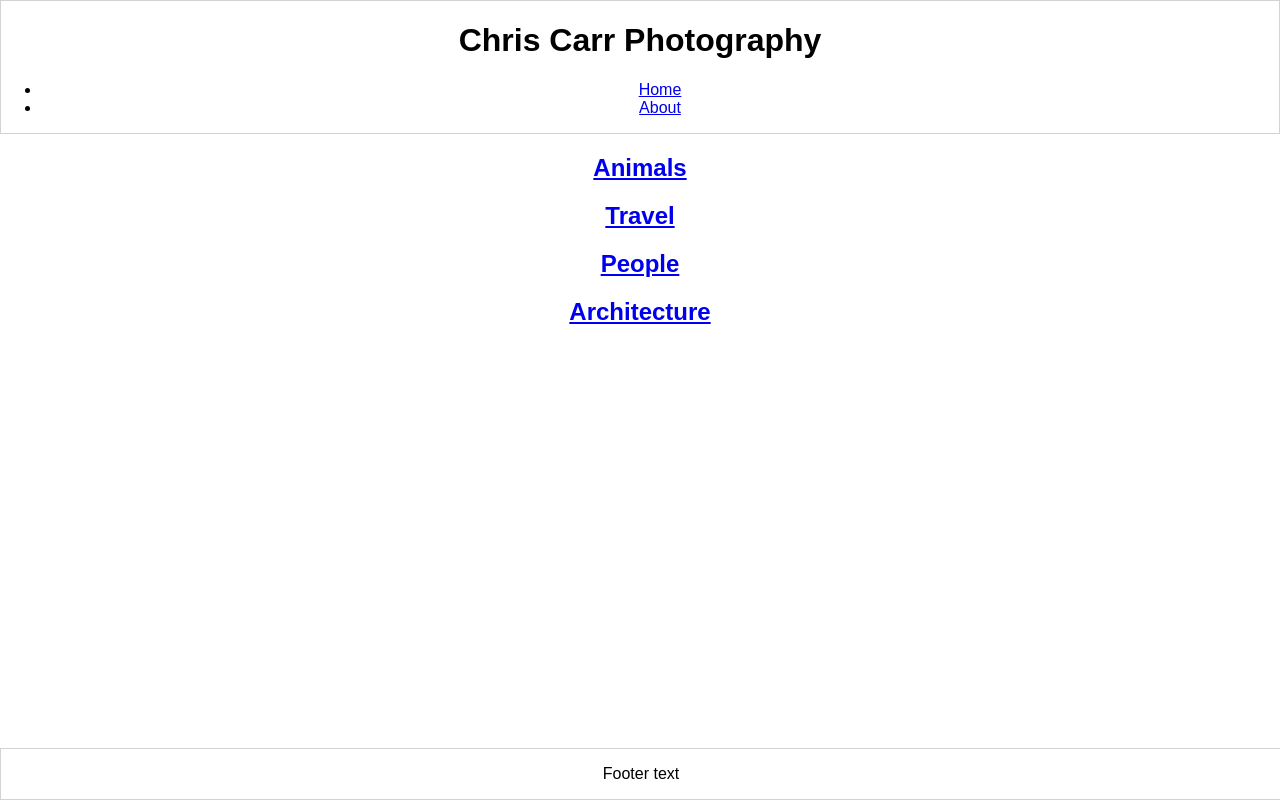
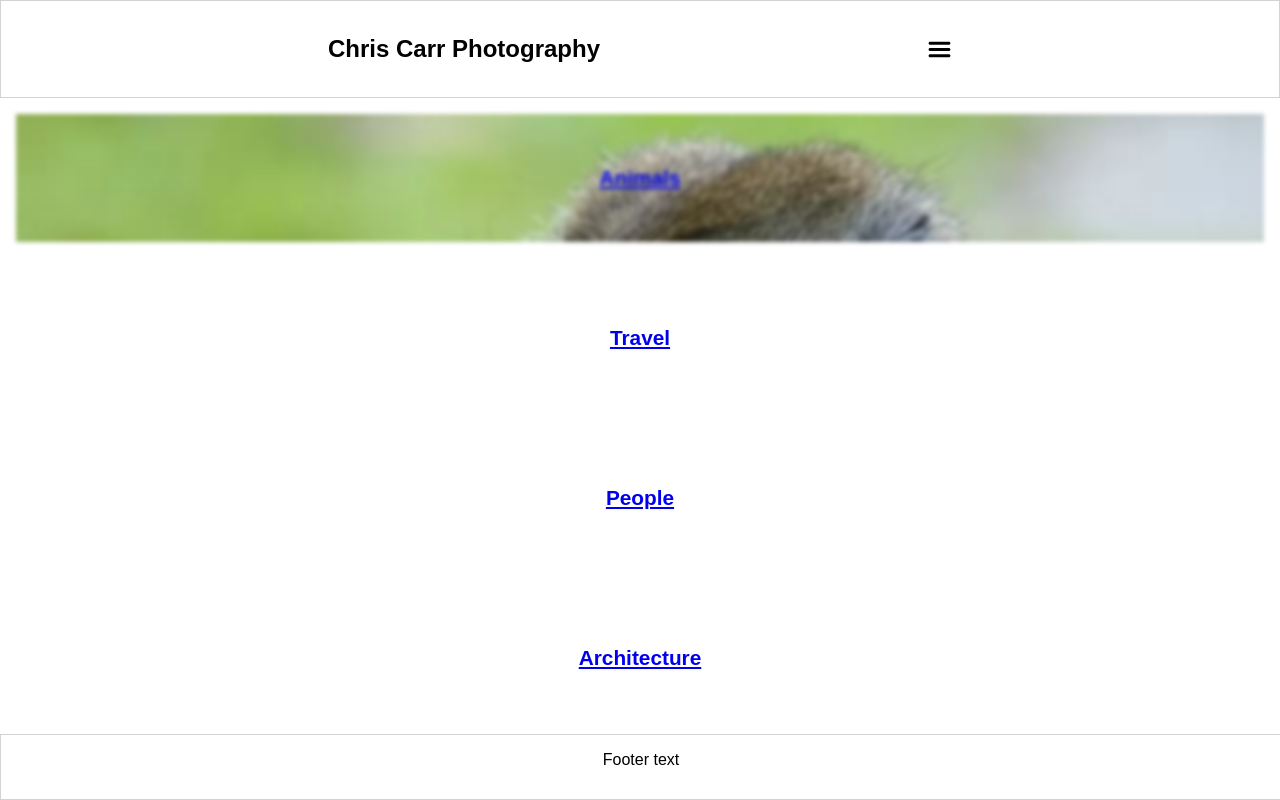
Before and after one commit to christocarr/photo-gallery, a React (Create React App) app: page /#/ in a window 1280 px wide. Built offline with nearby package versions, Linux system fonts and the light colour scheme.

Commit message:
Modify spacing of elements

```diff
--- a/src/App.css
+++ b/src/App.css
@@ -1,16 +1,58 @@
 .App {
   text-align: center;
+  height: auto;
 }
 
 .header {
+  height: 12vh;
+  display: flex;
+  justify-content: space-evenly;
+  align-items: center;
   border: 1px solid lightgrey;
 }
 
+h1 {
+  font-size: 1.5em;
+}
 
+.navigation {
+  display: none;
+}
 
+.category-container {
+  display: flex;
+  flex-direction: column;
+  max-width: 100%;
+  height: 80vh;
+}
+
+.category {
+  display: flex;
+  flex-direction: column;
+  justify-content: center;
+  align-content: center;
+  height: 25vh;
+  margin: 1em
+}
+
+.animals {
+  background-image: url("images/animals/baboon.jpg");
+  background-repeat: no-repeat;
+  background-size: cover;
+  -webkit-filter: blur(2px);
+  -moz-filter: blur(2px);
+  -o-filter: blur(2px);
+  -ms-filter: blur(2px);
+  filter: blur(2px);
+}
+
+h2 {
+  font-size: 1.3em;
+}
 
 
 .footer {
+  height: 8vh;
   width: 100vw;
   position: fixed;
   bottom: 0;
--- a/src/Components/Header.js
+++ b/src/Components/Header.js
@@ -1,9 +1,11 @@
 import React from 'react';
 import Navigation from './Navigation';
+import MenuIcon from '../images/menu.svg'
 
 const Header = () => (
   <div className="header">
     <h1>Chris Carr Photography</h1>
+    <img src={MenuIcon} height="25px" className="menu-icon" alt="menu icon"/>
     <Navigation />
   </div>
 );
--- a/src/Components/Home.js
+++ b/src/Components/Home.js
@@ -3,23 +3,21 @@ import { Link, Route } from 'react-router-dom';
 
 const Home = () => (
 	<Route path="/" exact render={() => (
-		<div>
-			<Link to="/animals">
-				<div className="animals">
-					<h2>Animals</h2>
-				</div>
+		<div className="category-container">
+			<Link to="/animals" className="animals category">
+				<h2>Animals</h2>
 			</Link>
-			<Link to="/travel">
+			<Link to="/travel" className="category">
 				<div className="travel">
 					<h2>Travel</h2>
 				</div>
 			</Link>
-			<Link to="/people">
+			<Link to="/people" className="category">
 				<div className="people">
 					<h2>People</h2>
 				</div>
 			</Link>
-			<Link to="/architecture">
+			<Link to="/architecture" className="category">
 				<div className="architecture">
 					<h2>Architecture</h2>
 				</div>
--- a/src/Components/Navigation.js
+++ b/src/Components/Navigation.js
@@ -2,7 +2,7 @@ import React from 'react';
 import { Link } from 'react-router-dom';
 
 const Navigation = () => (
-  <ul>
+  <ul className="navigation">
     <li>
       <Link to="/">Home</Link>
     </li>
```
